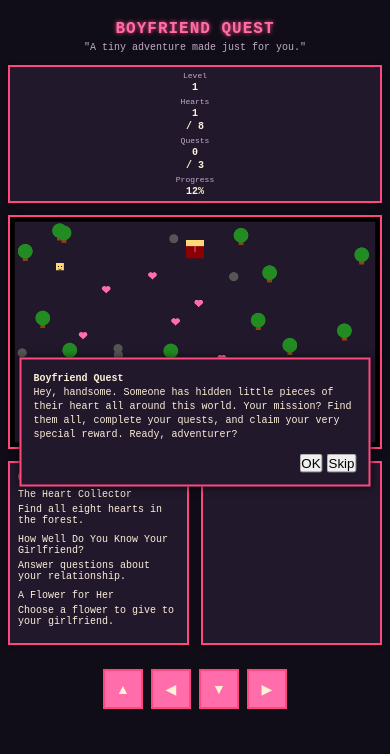
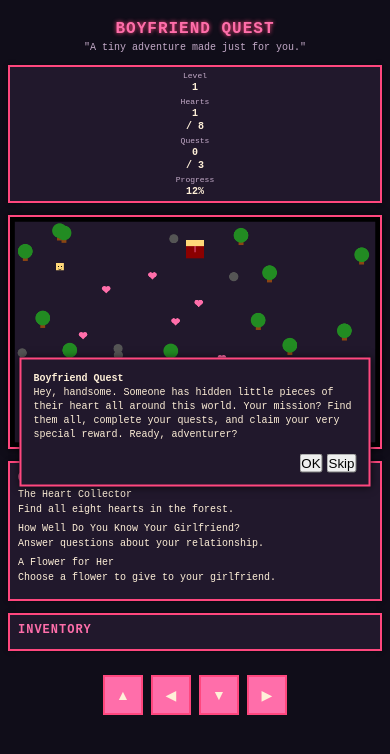
Before and after one commit to anya0001/boyfriend-quest, a website: page index.html in a window 390 px wide. Drawn offline with nearby package versions, Linux system fonts and the light colour scheme; files that its build step writes are made by us from their sources.

Commit message:
Stack quest panels on small screens

```diff
--- a/scss/_responsive.scss
+++ b/scss/_responsive.scss
@@ -10,6 +10,11 @@
   .hud-item {
     width: 50%;
     text-align: center;
+  }
+
+  .quest-log, .inventory {
+    flex-basis: 100%;
+    width: 100%;
   }
 
   .game-area {
```
